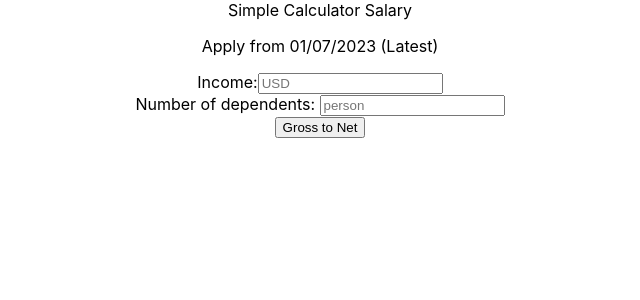
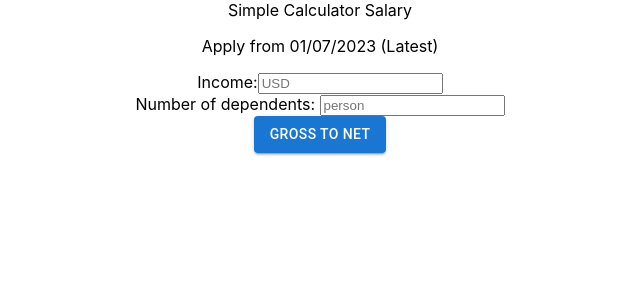
Before and after one commit to lientran1990/net-gross-calculation, a React (Create React App) app: page / in a window 1280 px wide. Shown: the top 300 px of the page, without its empty margins (320-960 px from the left). Built offline with nearby package versions, Linux system fonts and the light colour scheme.

Commit message:
feat(input): update mui button

```diff
--- a/package.json
+++ b/package.json
@@ -3,10 +3,15 @@
   "version": "0.1.0",
   "private": true,
   "dependencies": {
+    "@emotion/react": "^11.11.1",
+    "@emotion/styled": "^11.11.0",
+    "@mui/material": "^5.14.16",
     "@testing-library/jest-dom": "^5.17.0",
     "@testing-library/react": "^13.4.0",
     "@testing-library/user-event": "^13.5.0",
+    "bootstrap": "^5.3.2",
     "react": "^18.2.0",
+    "react-bootstrap": "^2.9.1",
     "react-dom": "^18.2.0",
     "react-scripts": "5.0.1",
     "web-vitals": "^2.1.4"
--- a/src/App.js
+++ b/src/App.js
@@ -1,6 +1,6 @@
-import logo from "./logo.svg";
 import "./App.css";
-import { useState, useRef } from "react";
+import * as React from "react";
+import Button from "@mui/material/Button";
 
 function App() {
   // const inputRef = useRef(null);
@@ -27,9 +27,9 @@ function App() {
 
       <div>
         <form>
-          <button type="button" onClick={handleClick}>
+          <Button variant="contained" onClick={handleClick}>
             Gross to Net
-          </button>
+          </Button>
           {/* <p ref={resultRef}>Net: {result}</p> */}
         </form>
       </div>
```
Also changed, not shown: 1 other file (tests, documents, lock files or other folders).
